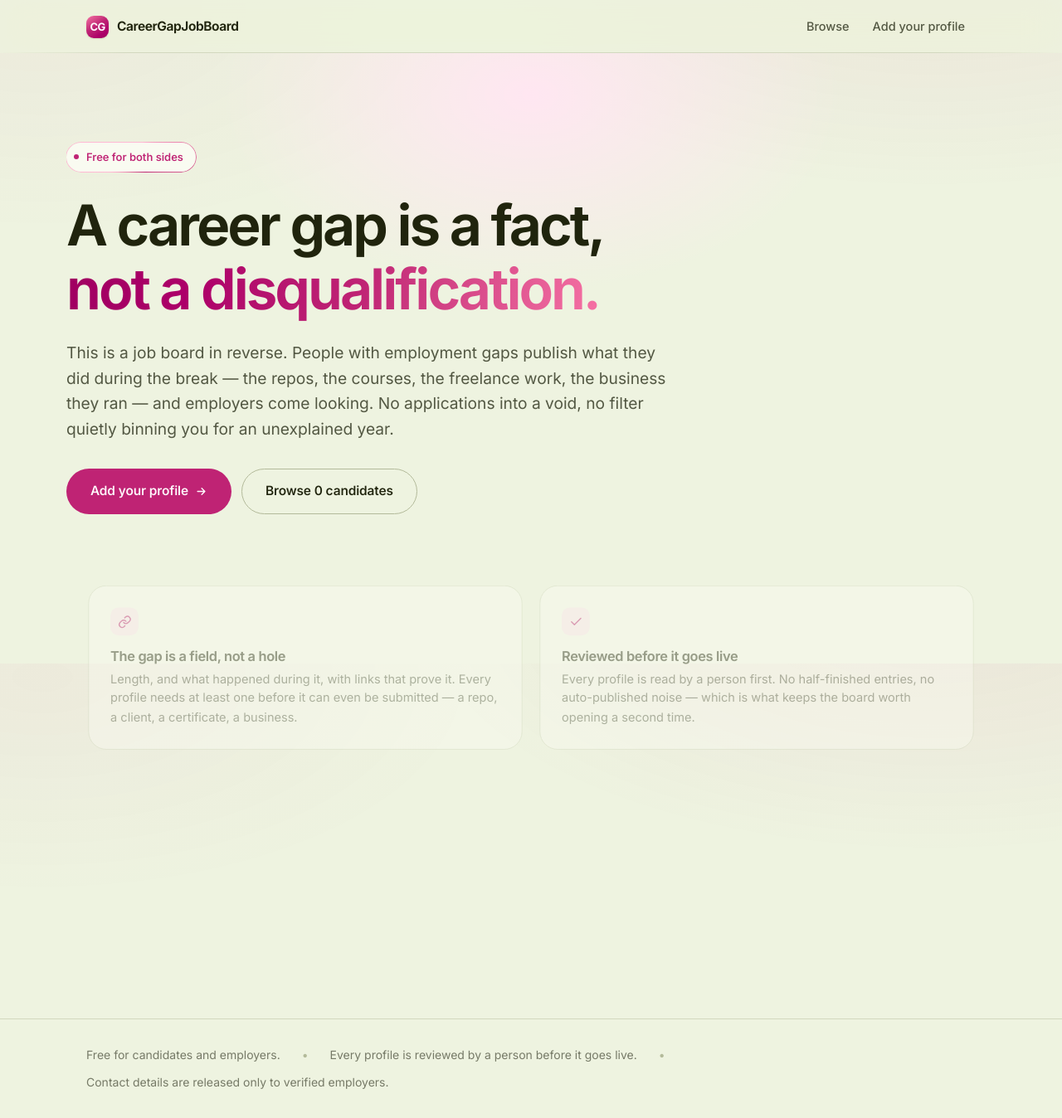
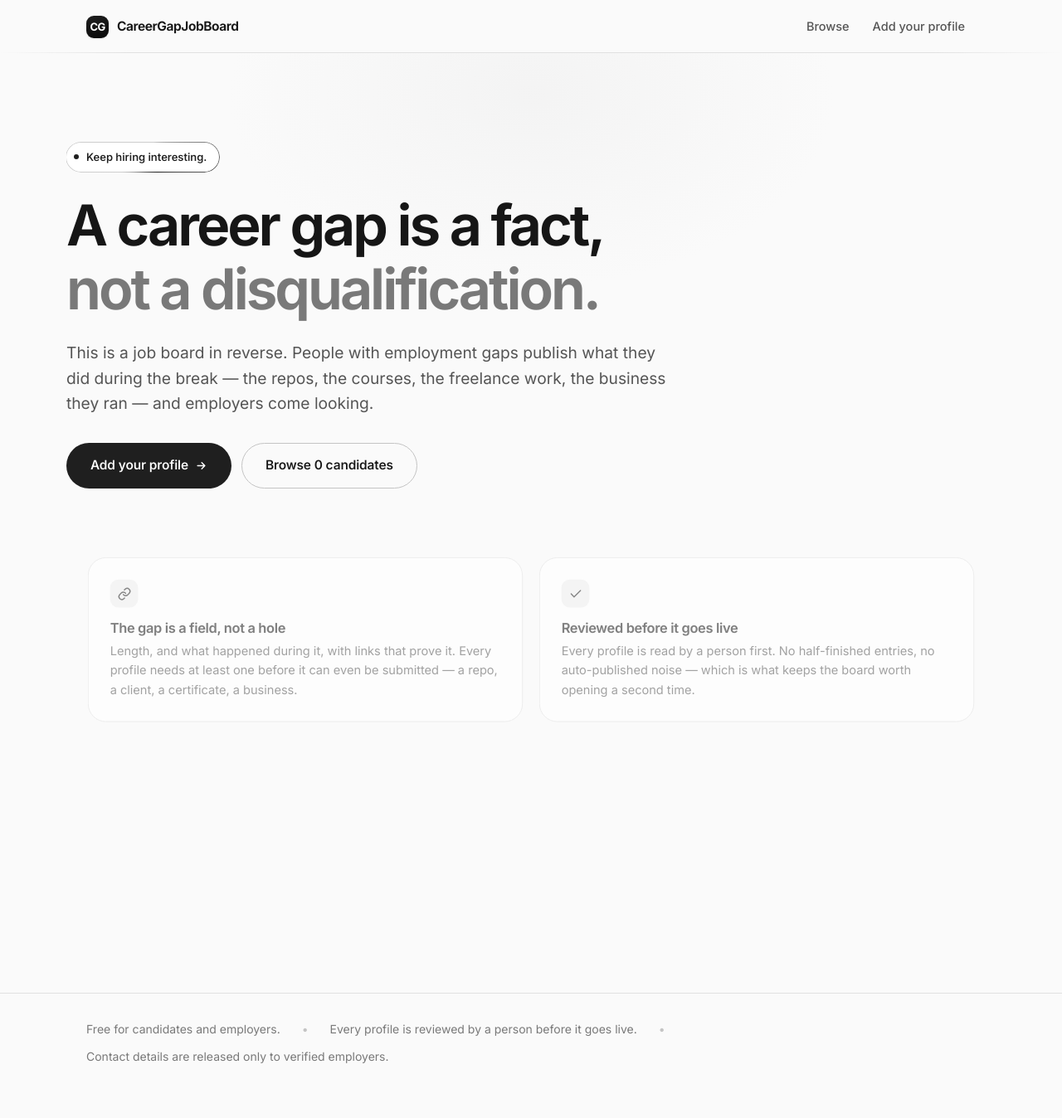
Before and after one commit to crayonink/CareerGapJobBoard, a FastAPI app: page / in a window 1280 px wide. Shown: the whole page at 83% size. After the commit the page ends 1282 px from the top, so only its background shows below. Run offline with FastAPI, Linux system fonts and the light colour scheme; data that the repository does not hold is empty.

Commit message:
White and grey palette, tagline, shorter hero
Drops the olive and pink for monochrome. Chroma is 0 on every structural
token rather than merely small - a trace of hue is what makes a "grey" UI
look faintly dirty or faintly cold, and it is invisible until you set it
beside a true grey. The accent is near-black, so buttons and links carry
weight through contrast and shape instead of colour.

State colours are the one exception and keep their hue. An error banner
that is grey is not an error banner, so test_palette now asserts both
halves: structural tokens at chroma 0, --good/--warn/--bad above 0.05.

Two things the old palette was propping up went with it. The headline
gradient is gone - a gradient in monochrome reads as a rendering bug, so
the emphasis simply drops to grey. The tinted radial blooms behind the
body are gone too; on white they were just dirt.

Contrast went up rather than down: body text 17.39:1, links 15.80:1,
button labels 16.45:1, and all twelve measured pairings still pass.

Also: tagline is "Keep hiring interesting.", now the hero badge and the
landing page title, and the hero lead loses its closing sentence.

149 tests pass. Every page renders with no unresolved template tags.

Co-Authored-By: Claude Opus 5 (1M context) <noreply@anthropic.com>

```diff
--- a/app/static/style.css
+++ b/app/static/style.css
@@ -38,49 +38,42 @@
        scrollbars and the canvas flipping dark on a machine set to dark. */
     color-scheme: light;
 
-    /* Two hue axes. Olive carries the page - ground, ink, borders, chrome -
-       and pink is reserved for the things that want a click. Keeping them on
-       separate tokens means the whole site re-tints from these two numbers. */
-    --olive: 118;
-    --pink: 355;
+    /* Monochrome. Chroma is 0 on every neutral, so these are true greys
+       rather than a tinted palette turned down - a trace of hue is what makes
+       a "grey" UI look faintly dirty or faintly cold.
 
-    /* The ground is a warm olive paper, not white. Cards sit above it in a
-       much lighter tint of the same hue, which is what creates depth without
-       leaning on shadows. */
-    --bg:          oklch(95.5% 0.026 var(--olive));
-    --bg-elevated: oklch(99% 0.010 var(--olive));
-    --surface:     oklch(98.4% 0.013 var(--olive));
-    --surface-2:   oklch(93.2% 0.032 var(--olive));
-    --surface-3:   oklch(88.5% 0.040 var(--olive));
+       The one exception is the state colours below. An error banner that is
+       grey is not an error banner. */
+    --bg:          oklch(98.6% 0 0);
+    --bg-elevated: oklch(100% 0 0);
+    --surface:     oklch(100% 0 0);
+    --surface-2:   oklch(96.6% 0 0);
+    --surface-3:   oklch(93% 0 0);
 
-    /* Ink is deep olive rather than grey - a neutral grey on a tinted ground
-       reads as dirty. */
-    --text:        oklch(25% 0.040 var(--olive));
-    --text-dim:    oklch(45% 0.034 var(--olive));
-    --text-faint:  oklch(57% 0.029 var(--olive));
+    --text:        oklch(20% 0 0);
+    --text-dim:    oklch(45% 0 0);
+    --text-faint:  oklch(57.5% 0 0);
 
-    --line:        oklch(87% 0.034 var(--olive));
-    --line-strong: oklch(77.5% 0.045 var(--olive));
+    --line:        oklch(91% 0 0);
+    --line-strong: oklch(82% 0 0);
 
-    /* These four lightnesses are picked, not eyeballed. Pink text on the pale
-       pink pill is the tightest pair on the site; at L 55/94 it measured
-       4.41:1 and missed AA, so the accent came down and the soft tint went up
-       until every pairing cleared 4.5. See the contrast check in the README. */
-    --accent:        oklch(54% 0.200 var(--pink));   /* 4.99:1 on ground     */
-    --accent-hi:     oklch(45% 0.205 352);
-    --accent-bright: oklch(72% 0.170 358);           /* decorative only      */
-    --accent-ink:    oklch(99% 0.012 var(--pink));   /* 5.44:1 on accent     */
-    --accent-soft:   oklch(95.5% 0.038 var(--pink)); /* 4.82:1 under accent  */
-    --accent-line:   oklch(86% 0.090 var(--pink));
+    /* The accent is near-black, not a colour. Buttons and links carry weight
+       through contrast and shape instead of hue. */
+    --accent:        oklch(24% 0 0);
+    --accent-hi:     oklch(14% 0 0);
+    --accent-bright: oklch(45% 0 0);
+    --accent-ink:    oklch(100% 0 0);
+    --accent-soft:   oklch(95% 0 0);
+    --accent-line:   oklch(85% 0 0);
 
-    --good:     oklch(48% 0.14 145);
-    --warn:     oklch(56% 0.14 75);
-    --bad:      oklch(52% 0.20 25);
-    --bad-soft: oklch(94% 0.035 25);
+    /* Restrained, but still recognisably green/amber/red - these carry
+       meaning, so they are the one place hue earns its keep. */
+    --good:     oklch(45% 0.11 150);
+    --warn:     oklch(52% 0.11 75);
+    --bad:      oklch(48% 0.16 25);
+    --bad-soft: oklch(95.5% 0.018 25);
 
-    /* Olive-tinted rather than black, so shadows sit in the palette instead
-       of muddying it. */
-    --shadow-color: oklch(32% 0.07 var(--olive) / 0.14);
+    --shadow-color: oklch(20% 0 0 / 0.10);
     --shadow-sm: 0 1px 2px var(--shadow-color);
     --shadow:    0 1px 2px var(--shadow-color), 0 10px 28px -10px var(--shadow-color);
     --shadow-lg: 0 2px 4px var(--shadow-color), 0 30px 60px -20px var(--shadow-color);
@@ -123,11 +116,7 @@
 
   body {
     margin: 0;
-    background:
-      radial-gradient(900px 420px at 88% -8%, color-mix(in oklab, var(--accent) 7%, transparent), transparent 70%),
-      radial-gradient(760px 380px at 4% 2%, color-mix(in oklab, var(--accent) 4%, transparent), transparent 70%),
-      var(--bg);
-    background-attachment: fixed;
+    background: var(--bg);
     color: var(--text);
     font-family: var(--font);
     font-size: 16px;
@@ -197,7 +186,7 @@
     width: 27px; height: 27px;
     border-radius: 9px;
     display: grid; place-items: center;
-    background: linear-gradient(145deg, var(--accent-bright), var(--accent) 45%, var(--accent-hi));
+    background: linear-gradient(160deg, var(--accent), var(--accent-hi));
     color: var(--accent-ink);
     font-size: 13px; font-weight: 700; letter-spacing: -0.05em;
     box-shadow: var(--shadow-sm);
@@ -268,7 +257,7 @@
     top: -280px; left: 50%;
     width: min(1040px, 132vw); height: 660px;
     translate: -50% 0;
-    background: radial-gradient(closest-side, var(--accent-soft), transparent 72%);
+    background: radial-gradient(closest-side, var(--surface-2), transparent 70%);
     pointer-events: none;
     z-index: -1;
   }
@@ -313,11 +302,7 @@
     max-width: 17ch;
     margin-bottom: 22px;
   }
-  .hero h1 em {
-    font-style: normal;
-    background: linear-gradient(100deg, var(--accent-hi), var(--accent) 55%, var(--accent-bright));
-    -webkit-background-clip: text; background-clip: text; color: transparent;
-  }
+  .hero h1 em { font-style: normal; color: var(--text-faint); }
   .lead {
     font-size: clamp(1.02rem, 1.6vw, 1.2rem);
     color: var(--text-dim);
--- a/app/templates/base.html
+++ b/app/templates/base.html
@@ -4,7 +4,7 @@
 <meta charset="utf-8">
 <meta name="viewport" content="width=device-width, initial-scale=1">
 <meta name="color-scheme" content="light">
-<meta name="theme-color" content="#eef0d9">
+<meta name="theme-color" content="#fbfbfb">
 <title>{% block title %}CareerGapJobBoard{% endblock %}</title>
 {% block meta %}{% endblock %}
 
--- a/app/templates/index.html
+++ b/app/templates/index.html
@@ -1,16 +1,15 @@
 {% extends "base.html" %}
+{% block title %}CareerGapJobBoard &mdash; Keep hiring interesting.{% endblock %}
 {% block meta %}<meta name="description" content="A job board in reverse. People with employment gaps publish what they did during the break, and employers come looking.">{% endblock %}
 {% block body %}
 
 <section class="wrap hero">
-  <span class="eyebrow"><span class="pip" aria-hidden="true"></span> Free for both sides</span>
+  <span class="eyebrow"><span class="pip" aria-hidden="true"></span> Keep hiring interesting.</span>
   <h1>A career gap is a fact, <em>not a disqualification.</em></h1>
   <p class="lead">
     This is a job board in reverse. People with employment gaps publish what
     they did during the break &mdash; the repos, the courses, the freelance
-    work, the business they ran &mdash; and employers come looking. No
-    applications into a void, no filter quietly binning you for an unexplained
-    year.
+    work, the business they ran &mdash; and employers come looking.
   </p>
   <div class="cta-row">
     <a class="btn lg" href="/submit">
```
Also changed, not shown: tests/test_palette.py (+34 -17 lines), README.md.
